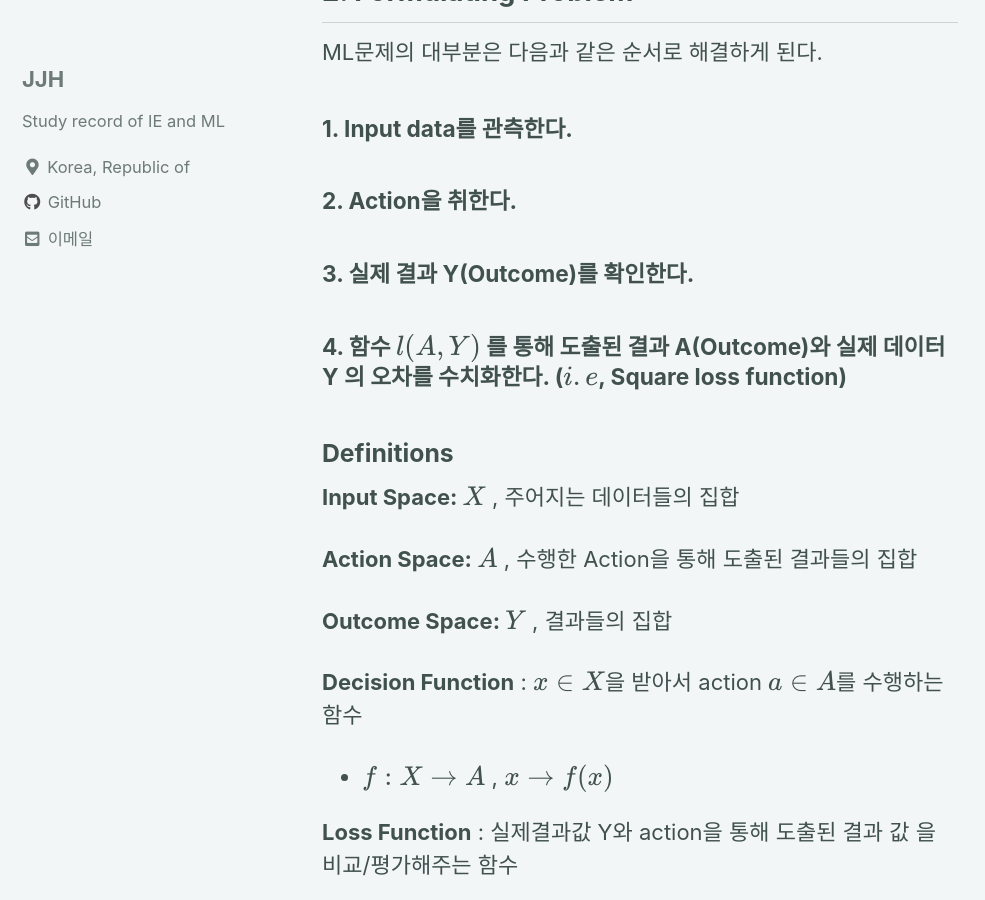
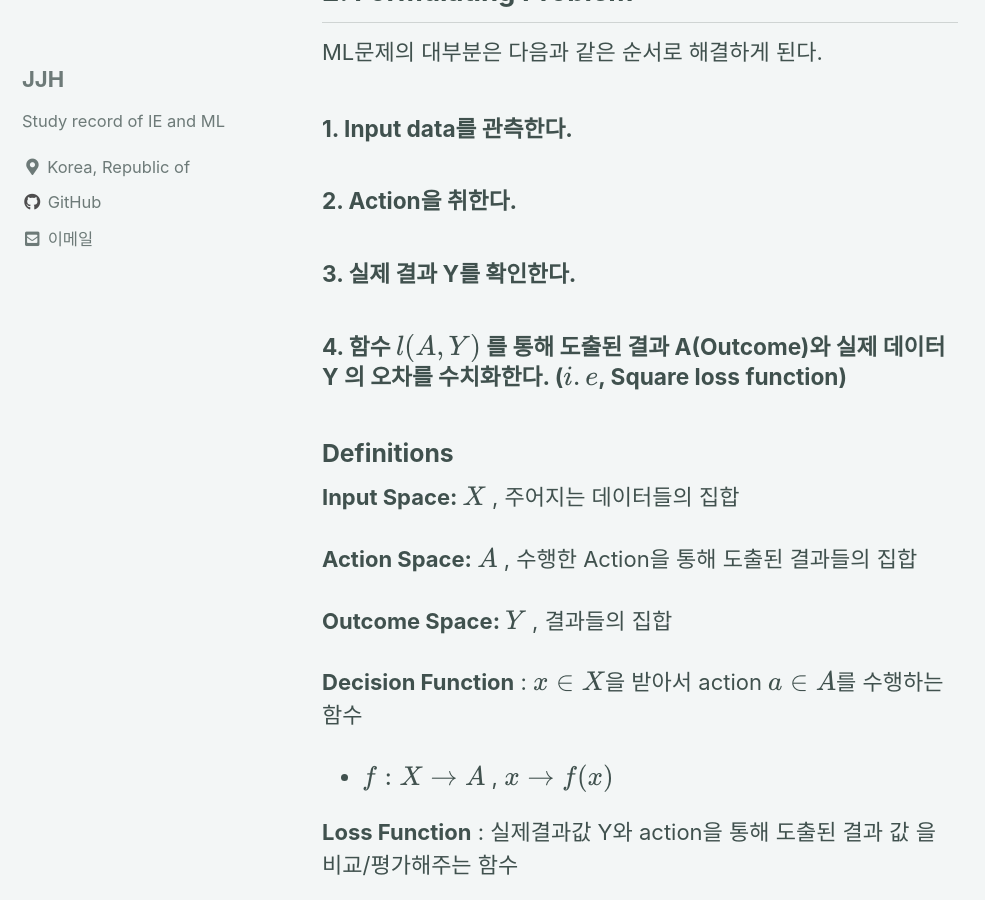
Before and after one commit to Corpse-is-Talking/Corpse-is-Talking.github.io, a Jekyll site: the page built from _posts/2021-08-11-Introduction to Machine Learning.md, in a window 1280 px wide and 900 px high, scrolled down 1547 px. Shown: the whole window, without its empty margins (0-985 px from the left). Built offline with Jekyll 4.4.1, drawn with Linux system fonts in a browser that asks for light colours; cached includes are drawn as plain includes; formulas are drawn with MathJax 3.

Commit message:
IntrotoML

```diff
--- a/_posts/2021-08-11-Introduction to Machine Learning.md
+++ b/_posts/2021-08-11-Introduction to Machine Learning.md
@@ -42,7 +42,7 @@ comments: true
 ML문제의 대부분은 다음과 같은 순서로 해결하게 된다.
 ##### 1. Input data를 관측한다.
 ##### 2. Action을 취한다.
-##### 3. 실제 결과 Y(Outcome)를 확인한다.
+##### 3. 실제 결과 Y를 확인한다.
 ##### 4. 함수 $l(A,Y)$ 를 통해 도출된 결과 A(Outcome)와 실제 데이터 Y 의 오차를 수치화한다. ($i.e$, Square loss function)
 
 
```
